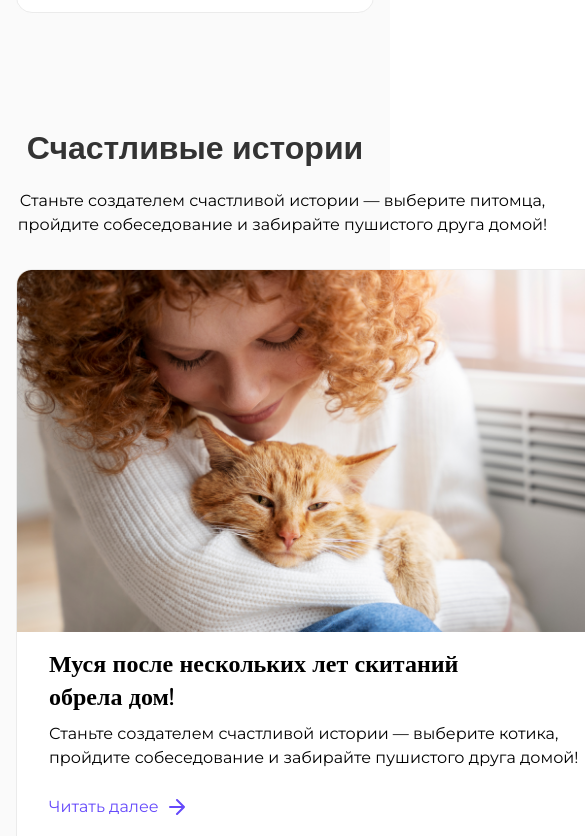
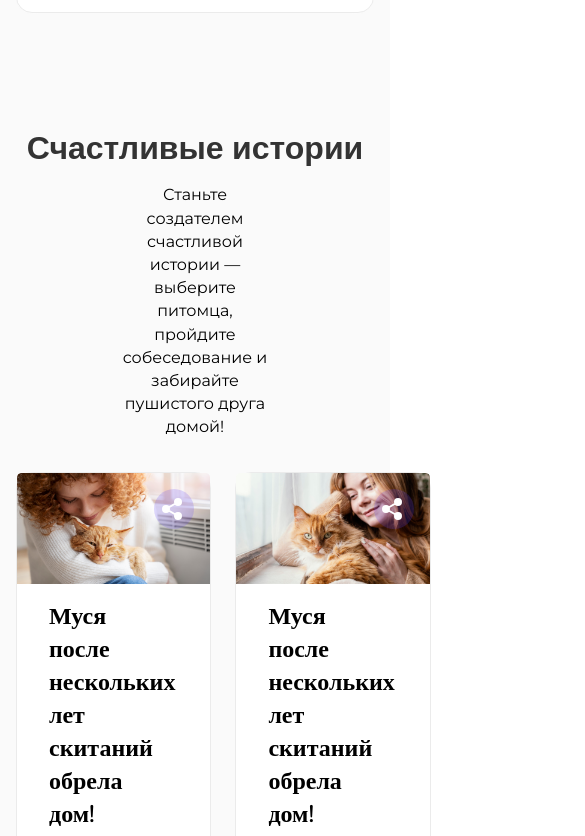
Before and after one commit to Sandbox-pets-shelter/pets-shelter, a React (Create React App) app: page / in a window 390 px wide. Shown: the part 1588-2424 px from the top of the page, 585 px wide, since content can reach past the window. Built offline with nearby package versions, Linux system fonts and the light colour scheme.

Commit message:
feat: add adaptive part 1

```diff
--- a/src/components/ui/ArrowButton/styles.module.scss
+++ b/src/components/ui/ArrowButton/styles.module.scss
@@ -32,6 +32,17 @@
     svg {
       path {
         stroke: $primary-dark;
+        transition: all $transition;
+      }
+    }
+
+    &:hover {
+      color: $orange;
+
+      svg {
+        path {
+          stroke: $orange;
+        }
       }
     }
   }
--- a/src/components/widgets/HappyStories/index.tsx
+++ b/src/components/widgets/HappyStories/index.tsx
@@ -16,18 +16,16 @@ const HappyStories = () => {
   };
   return (
     <div className={s.happystories}>
-      <p className={s.happystories__title}>{t('happystories.title')}</p>
+      <h2 className={s.happystories__title}>{t('happystories.title')}</h2>
       <p className={s.happystories__content}>{t('happystories.content')}</p>
       <div className={s.happystories__container}>
         {itemsHappyStories.map((item) => (
           <div key={item.id} className={s.happystories__container__item}>
             <div className={s.happystories__container__img}>
-              <a className={s.happystories__container__img} href="#">
-                <img className={s.happystories__container__img__share} src={share_btn} alt="Поделиться" />
-              </a>
+              <img className={s.happystories__container__img__share} src={share_btn} alt="Поделиться" />
               <img src={item.src} alt={item.alt} />
               <div className={s.happystories__container__img__title}>
-                <p className={s.happystories__container__img__subtitle}>{item.subtitle}</p>
+                <h3 className={s.happystories__container__img__subtitle}>{item.subtitle}</h3>
                 <p className={s.happystories__container__img__content}>{item.content}</p>
                 <ArrowButton variant="filled" color="primary">
                   {item.link}
--- a/src/components/widgets/HappyStories/styles.module.scss
+++ b/src/components/widgets/HappyStories/styles.module.scss
@@ -5,7 +5,7 @@
 
   &__title {
     font-family: 'Nunito', sans-serif;
-    margin: 0 auto 16px;
+    margin: 0 auto 10px;
     text-align: center;
     color: $text;
     font-weight: 600;
@@ -14,7 +14,7 @@
 
   &__content {
     margin: 0 auto 33px;
-    width: 533px;
+    width: 43%;
     text-align: center;
     font-style: normal;
     font-weight: 400;
@@ -37,26 +37,24 @@
       backdrop-filter: blur(10px);
       border-radius: 16px;
       margin-bottom: 32px;
-      height: 590px;
-      width: 630px;
+      width: 50%;
       background-color: $white;
     }
 
     &__img {
       display: flex;
       flex-direction: column;
-      height: 373px;
     }
 
     &__img__share {
       position: absolute;
       text-decoration: none;
       margin: 16px;
-      padding-left: 554px;
+      right: 0;
     }
 
     &__img__title {
-      margin: 16px 206px 8px 32px;
+      margin: 16px 32px 30px;
     }
 
     &__img__subtitle {
@@ -65,7 +63,7 @@
       font-weight: 600;
       font-size: 24px;
       line-height: 33px;
-      width: 410px;
+      width: 75%;
     }
 
     &__img__content {
@@ -73,22 +71,22 @@
       font-weight: 400;
       font-size: 16px;
       line-height: 145%;
-      width: 530px;
+      width: 100%;
       margin-top: 8px;
       margin-bottom: 26px;
     }
+  }
+}
 
-    &__img__title__btn {
-      color: $activeColor;
-      font-weight: 500;
-      font-size: 16px;
-      display: flex;
-      flex-direction: row;
-      margin: 20px 0 24px;
-    }
-
-    &__img__btn__arr {
-      padding-left: 9px;
+@media (max-width: 1024px) {
+  .happystories {
+    &__container {
+      &__item {
+        width: 90%;
+      }
     }
   }
 }
+
+@media (max-width: 767px) {
+}
```
